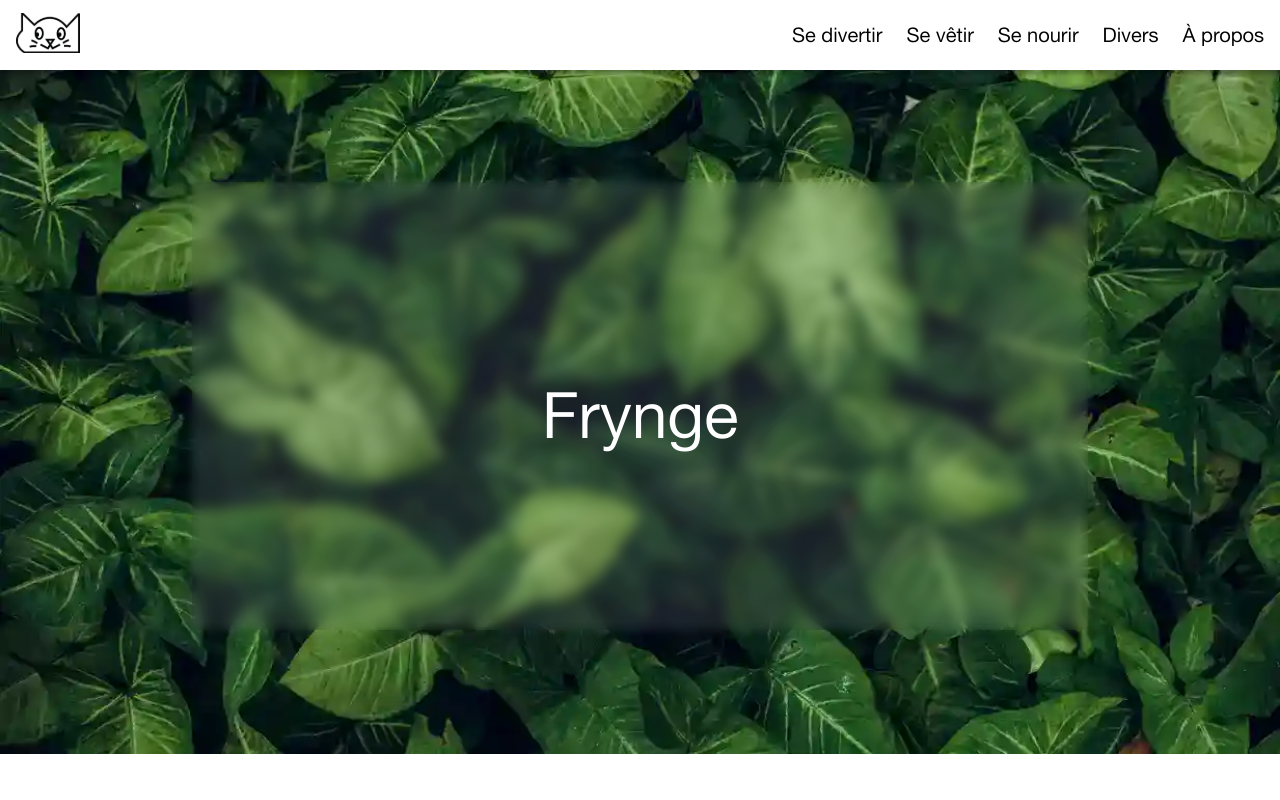
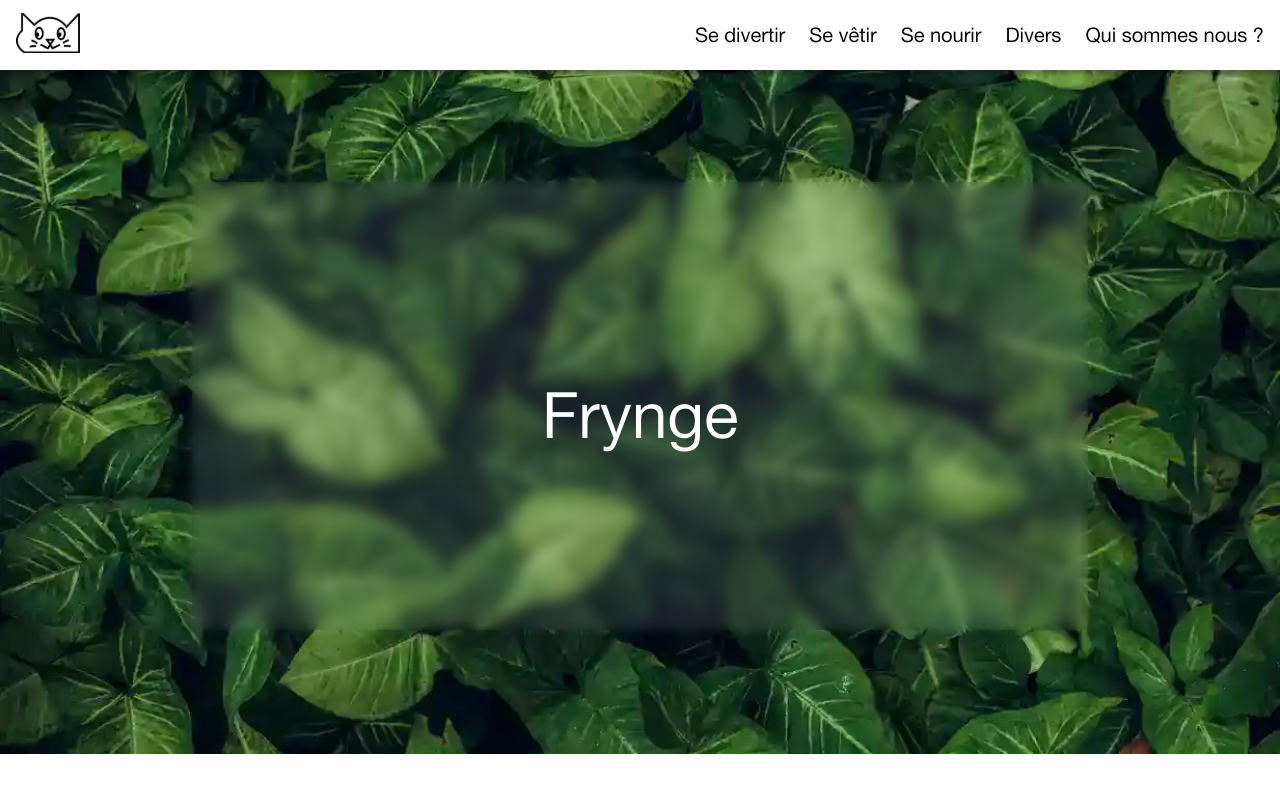
Before and after one commit to HeloisePi/Reboot2023_, a SvelteKit app: page / in a window 1280 px wide. Shown: the top 800 px of the page. Built offline with nearby package versions, Linux system fonts and the light colour scheme.

Commit message:
Correcte HEader

```diff
--- a/src/routes/component/Header.svelte
+++ b/src/routes/component/Header.svelte
@@ -8,7 +8,7 @@
         <a href="../sevetir"><p>Se vêtir</p></a>
         <a href="../senourrir"><p>Se nourir</p></a>
         <a href="../divers"><p>Divers</p></a>
-        <a href="../a_propos"><p>À propos</p></a>
+        <a href="../qui-sommes-nous"><p>Qui sommes nous ?</p></a>
     </div>
 </header>
 
--- a/src/variable.scss
+++ b/src/variable.scss
@@ -56,6 +56,9 @@ a{
     font-family: 'HelveticaNeueInterface_thin', 'Courier New';
    color: black;
 }
+a:hover{
+    text-decoration: underline;
+}
 
 .bold{
     font-family: 'HelveticaNeueInterface' ;
```
